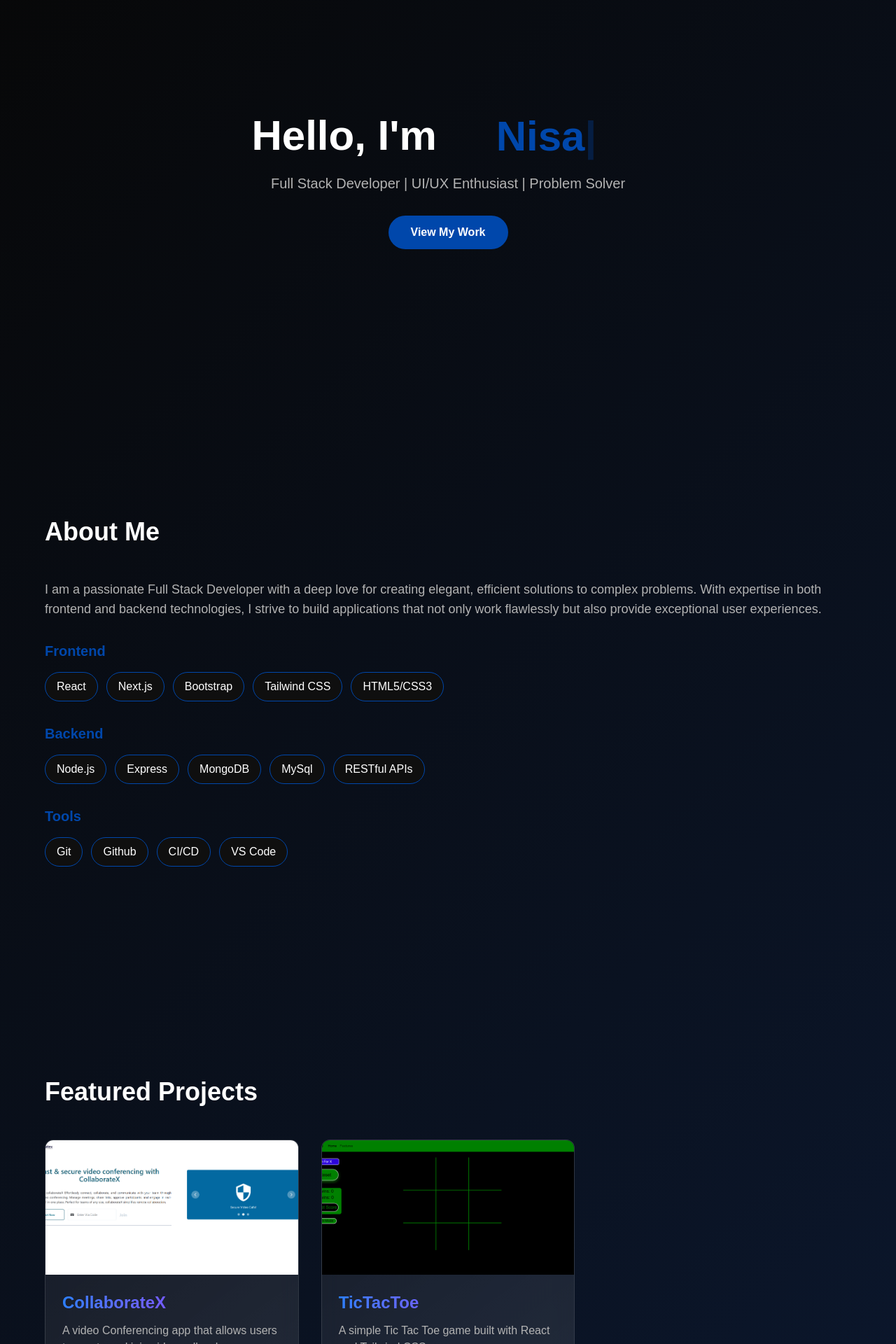
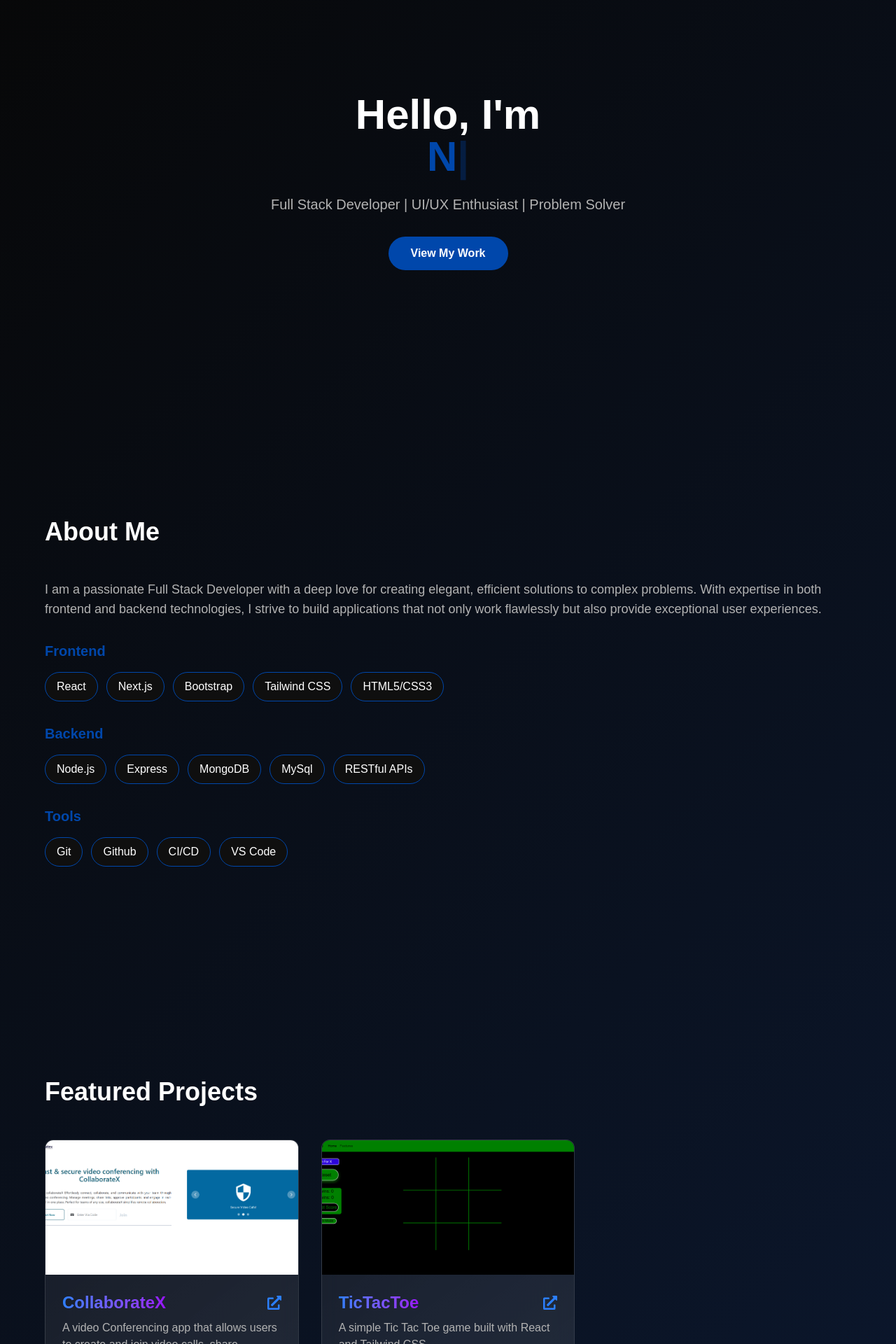
Before and after one commit to nisar7988/portfolio, a React (Vite) app: page / in a window 1280 px wide. Shown: the part 140-2060 px from the top of the page at 70% size. Built offline with nearby package versions, Linux system fonts and the light colour scheme; a web font is replaced by a local one.

Commit message:
added link and adjsut height

```diff
--- a/src/components/sections/Hero.jsx
+++ b/src/components/sections/Hero.jsx
@@ -18,7 +18,7 @@ const Hero = () => {
         // Reset to start the animation again
         currentIndex = 0;
       }
-    }, 200);
+    }, 400);
 
     return () => clearInterval(interval);
   }, []);
@@ -34,19 +34,19 @@ const Hero = () => {
   };
 
   return (
-    <section className="min-h-screen flex items-center justify-center px-4">
+    <section className="min-h-screen flex  flex-wrap items-center justify-center px-4">
       <motion.div
         initial={{ opacity: 0, y: 20 }}
         animate={{ opacity: 1, y: 0 }}
         transition={{ duration: 0.8 }}
-        className="text-center"
+        className="text-center "
       >
         <motion.h1
-          className="text-6xl font-bold mb-6"
+          className="text-6xl flex-col font-bold mb-6"
           style={{ color: Colors.text.primary }}
         >
-          Hello, I'm{" "}
-          <div className="inline-block min-w-[280px] h-[59px] align-bottom">
+         <span> Hello, I'm{" "}</span>
+                 <div className="inline-block w-screen max-h-max ">
             <span style={{ color: Colors.accent.blue }}>{text}</span>
             <motion.span
               animate={{ opacity: [0, 1, 0] }}
@@ -56,7 +56,7 @@ const Hero = () => {
           </div>
         </motion.h1>
         <motion.p
-          className="text-xl mb-8"
+          className="text-xl mb-8 mt-4"
           style={{ color: Colors.text.secondary }}
         >
           Full Stack Developer | UI/UX Enthusiast | Problem Solver
--- a/src/components/sections/Projects.jsx
+++ b/src/components/sections/Projects.jsx
@@ -1,7 +1,7 @@
 import { motion } from 'framer-motion';
 import { Colors } from '../../constants/colors';
 import projectsData from '../../data/projects.json';
-
+import { FaExternalLinkAlt } from 'react-icons/fa';
 const ProjectCard = ({ project }) => {
   return (
     <motion.div
@@ -25,9 +25,15 @@ const ProjectCard = ({ project }) => {
         )}
       </div>
       <div className="p-6">
-        <h3 className="text-2xl font-bold mb-3 bg-gradient-to-r from-blue-500 to-purple-600 bg-clip-text text-transparent">
+        <div className="flex justify-between items-center mb-2">
+
+        <h3 className="text-2xl font-bold  bg-gradient-to-r from-blue-500 to-purple-600 bg-clip-text text-transparent">
           {project.title}
         </h3>
+        <a  href={project.link} target="_blank" className=" text-blue-500 cursor-pointer transition-colors hover:text-purple-600
+         duration-300" >
+        <FaExternalLinkAlt size={20} className=''   />  </a>
+        </div>
         <p className="mb-4" style={{ color: Colors.text.secondary }}>
           {project.description}
         </p>
--- a/src/data/projects.json
+++ b/src/data/projects.json
@@ -7,7 +7,7 @@
       "image": "/images/collaboratex.png",
       "technologies": ["React", "Node.js", "MongoDB","Tailwind", "Socket.io","webRTC"],
       "githubLink": "https://github.com/username/project",
-      "liveLink": "https://collaboratex.vercel.app/"
+      "link": "https://collaboratex.vercel.app/"
     },
     {
       "id": 2,
@@ -16,7 +16,7 @@
       "image": "/images/tictactoe.png",
       "technologies": ["React", "Tailwind"],
       "githubLink": "https://github.com/username/project2",
-      "liveLink": "https://nisar7988.github.io/ttt/"
+      "link": "https://nisar7988.github.io/ttt/"
     }
   ]
 }
```
Also changed, not shown: src/assets/l.jpg (added).
